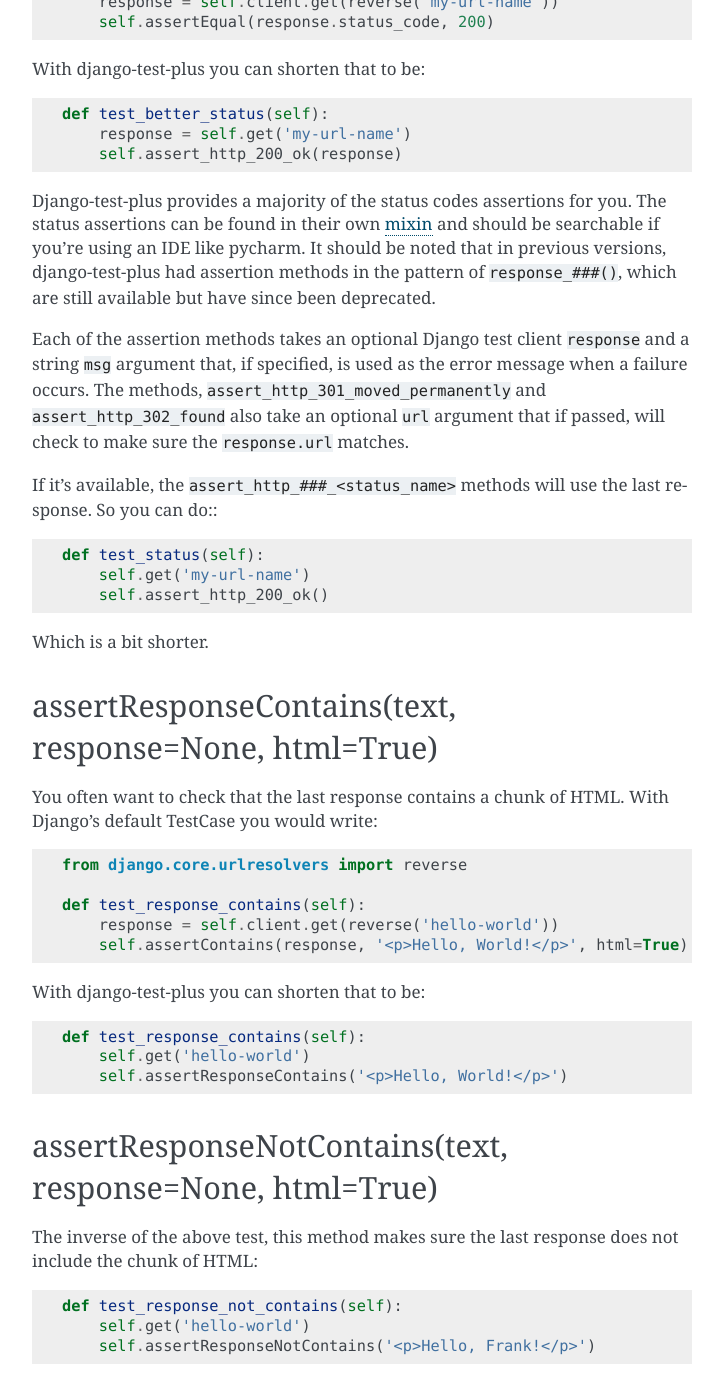
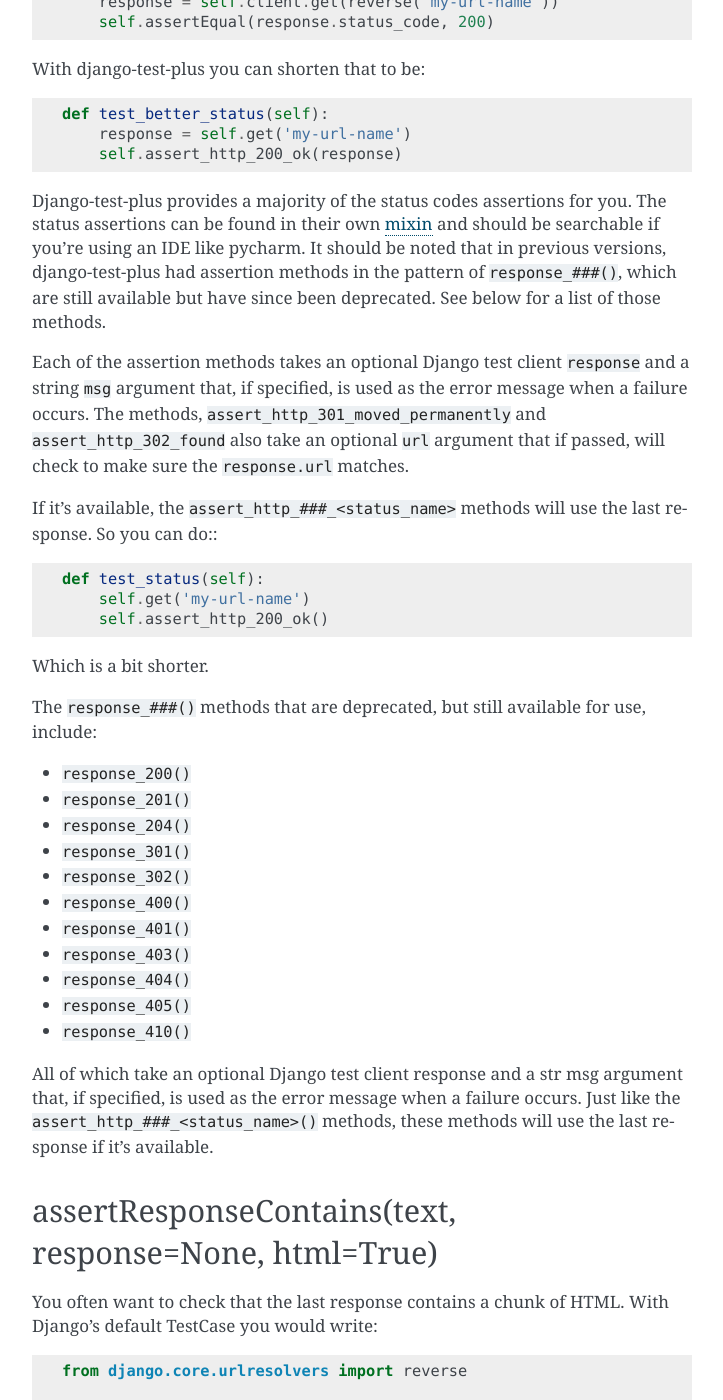
Before and after one commit to revsys/django-test-plus, a Sphinx documentation site: the page built from docs/methods.rst, in a window 1280 px wide and 1400 px high, scrolled down 3591 px. Shown: the whole window, without its empty margins (388-1111 px from the left). Built offline with Sphinx 7.4.7, drawn with Linux system fonts in a browser that asks for light colours.

Commit message:
Add response_### methods back to docs

```diff
--- a/docs/methods.rst
+++ b/docs/methods.rst
@@ -148,7 +148,7 @@
         response = self.get('my-url-name')
         self.assert_http_200_ok(response)
 
-Django-test-plus provides a majority of the status codes assertions for you. The status assertions can be found in their own `mixin <https://github.com/revsys/django-test-plus/blob/master/test_plus/status_codes.py>`__ and should be searchable if you're using an IDE like pycharm. It should be noted that in previous versions, django-test-plus had assertion methods in the pattern of ``response_###()``, which are still available but have since been deprecated.
+Django-test-plus provides a majority of the status codes assertions for you. The status assertions can be found in their own `mixin <https://github.com/revsys/django-test-plus/blob/master/test_plus/status_codes.py>`__ and should be searchable if you're using an IDE like pycharm. It should be noted that in previous versions, django-test-plus had assertion methods in the pattern of ``response_###()``, which are still available but have since been deprecated. See below for a list of those methods.
 
 Each of the assertion methods takes an optional Django test client ``response`` and a string ``msg`` argument that, if specified, is used as the error message when a failure occurs. The methods, ``assert_http_301_moved_permanently`` and ``assert_http_302_found`` also take an optional ``url`` argument that if passed, will check to make sure the ``response.url`` matches.
 
@@ -159,6 +159,22 @@
         self.assert_http_200_ok()
 
 Which is a bit shorter.
+
+The ``response_###()`` methods that are deprecated, but still available for use, include:
+
+- ``response_200()``
+- ``response_201()``
+- ``response_204()``
+- ``response_301()``
+- ``response_302()``
+- ``response_400()``
+- ``response_401()``
+- ``response_403()``
+- ``response_404()``
+- ``response_405()``
+- ``response_410()``
+
+All of which take an optional Django test client response and a str msg argument that, if specified, is used as the error message when a failure occurs. Just like the ``assert_http_###_<status_name>()`` methods, these methods will use the last response if it's available.
 
 assertResponseContains(text, response=None, html=True)
 ~~~~~~~~~~~~~~~~~~~~~~~~~~~~~~~~~~~~~~~~~~~~~~~~~~~~~~
```
Also changed, not shown: README.md (+17 -1 lines).
